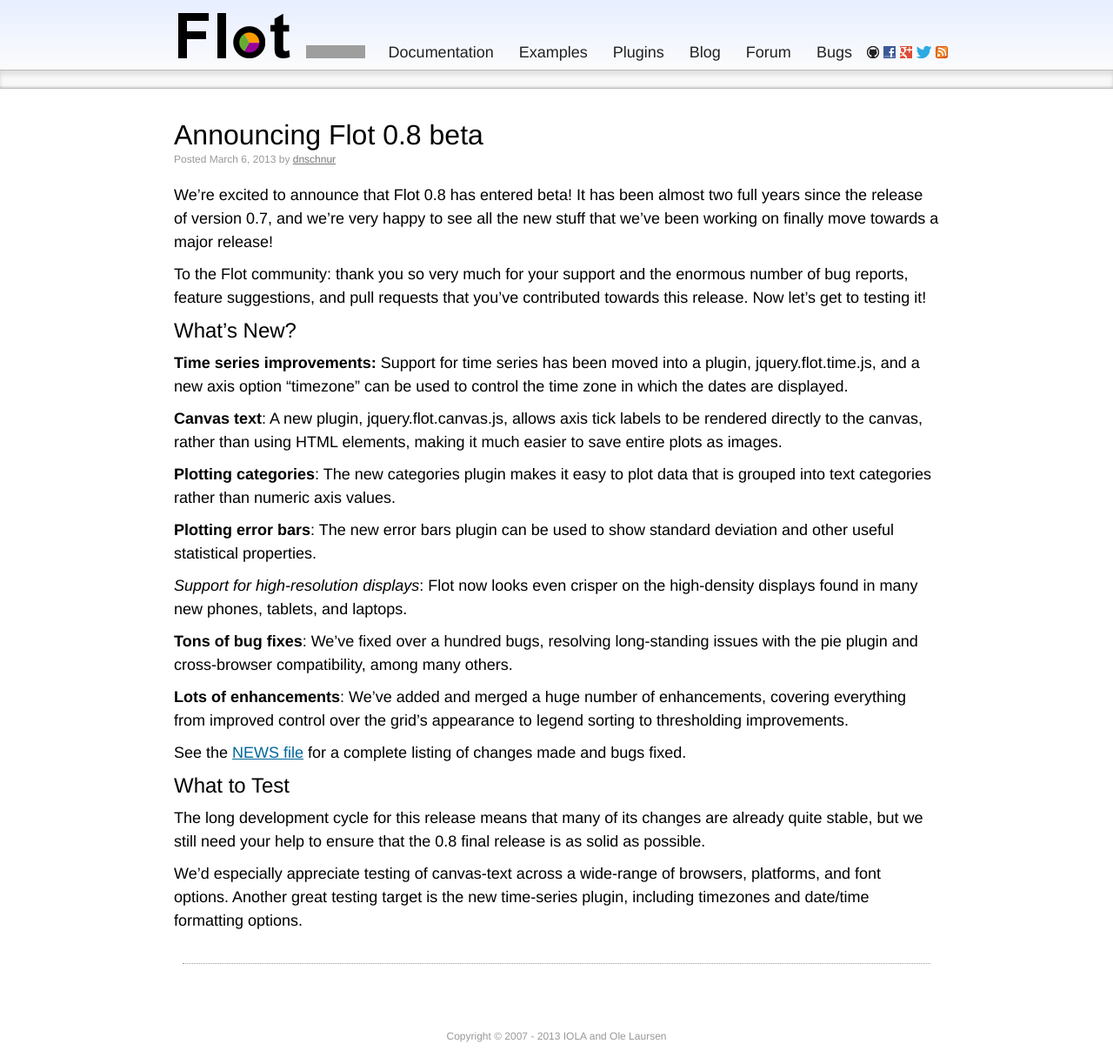
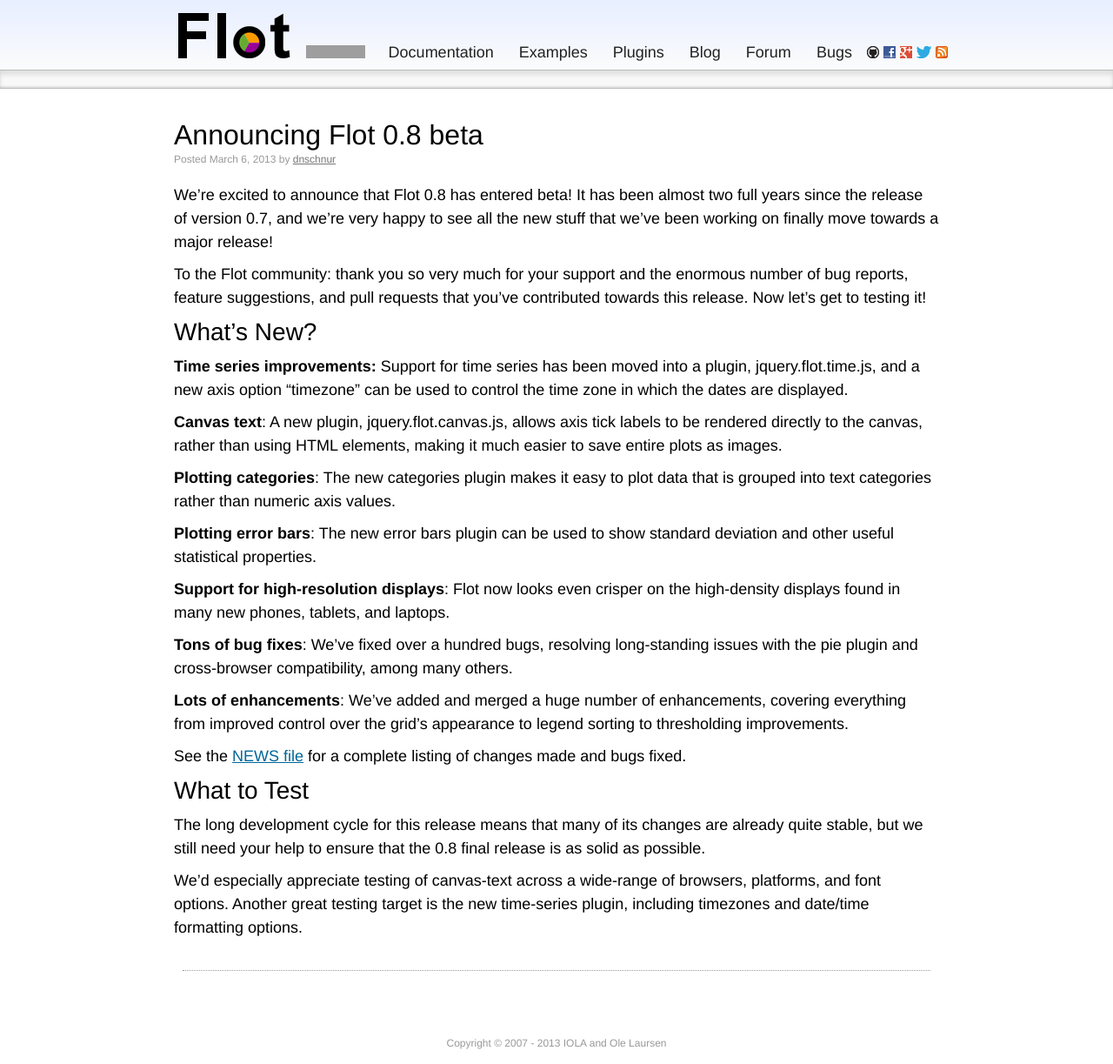
Before and after one commit to flot/flot.github.com, a Jekyll site: the page built from _posts/2013-03-06-announcing-flot-08-beta.md, in a window 1280 px wide. Shown: the whole page at 87% size. Built offline with Jekyll 4.4.1, drawn with Linux system fonts in a browser that asks for light colours; Markdown is read by kramdown in place of the engine named in the settings; grey boxes are pictures that could not be loaded.

Commit message:
Additional minor text formatting tweaks.

```diff
--- a/_posts/2013-03-06-announcing-flot-08-beta.md
+++ b/_posts/2013-03-06-announcing-flot-08-beta.md
@@ -29,7 +29,7 @@
 **Plotting error bars**: The new error bars plugin can be used to show standard
 deviation and other useful statistical properties.
 
-*Support for high-resolution displays*: Flot now looks even crisper on the
+**Support for high-resolution displays**: Flot now looks even crisper on the
 high-density displays found in many new phones, tablets, and laptops.
 
 **Tons of bug fixes**: We've fixed over a hundred bugs, resolving long-standing
--- a/css/flot.css
+++ b/css/flot.css
@@ -226,7 +226,7 @@
 
 h3 {
 	margin-top: 10px;
-	font: normal 24px "omnes-pro", Helvetica, Arial, sans-serif;
+	font: normal 28px "omnes-pro", Helvetica, Arial, sans-serif;
 }
 
 p, div.highlight {
```
